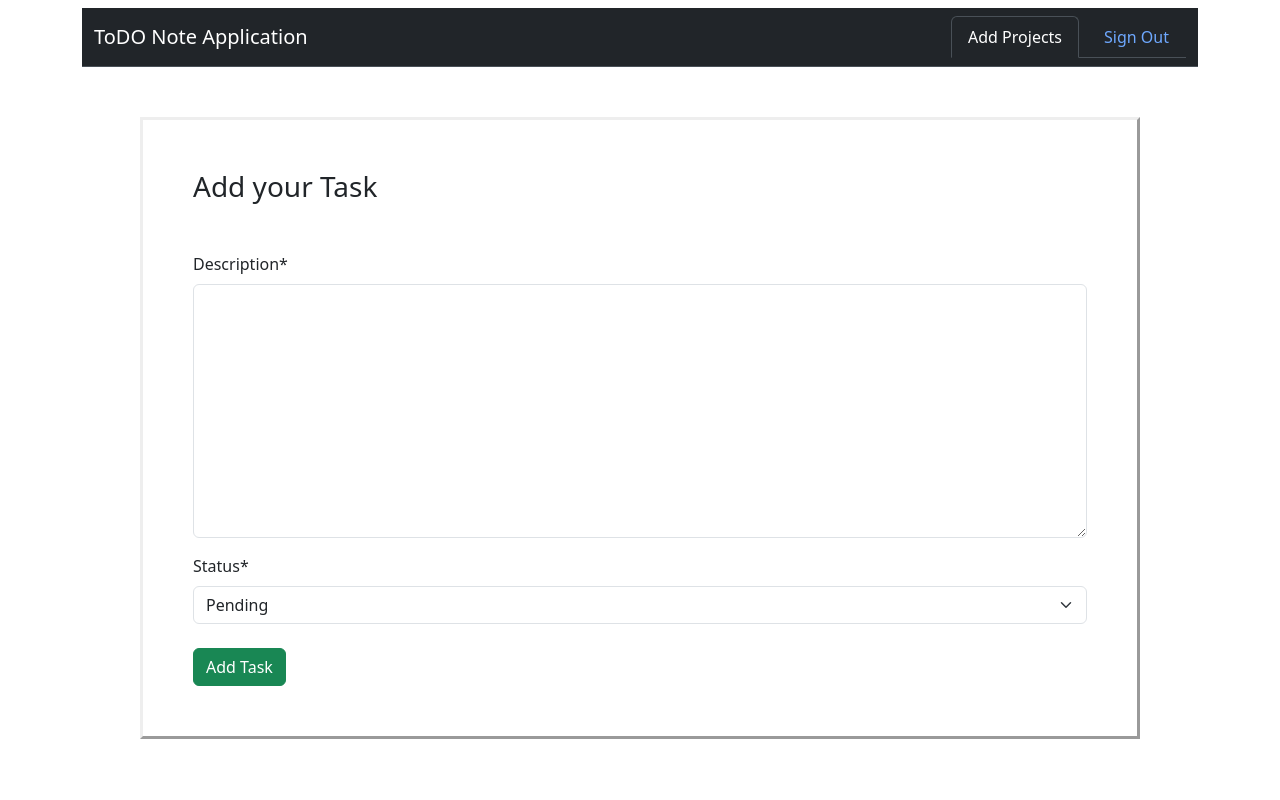
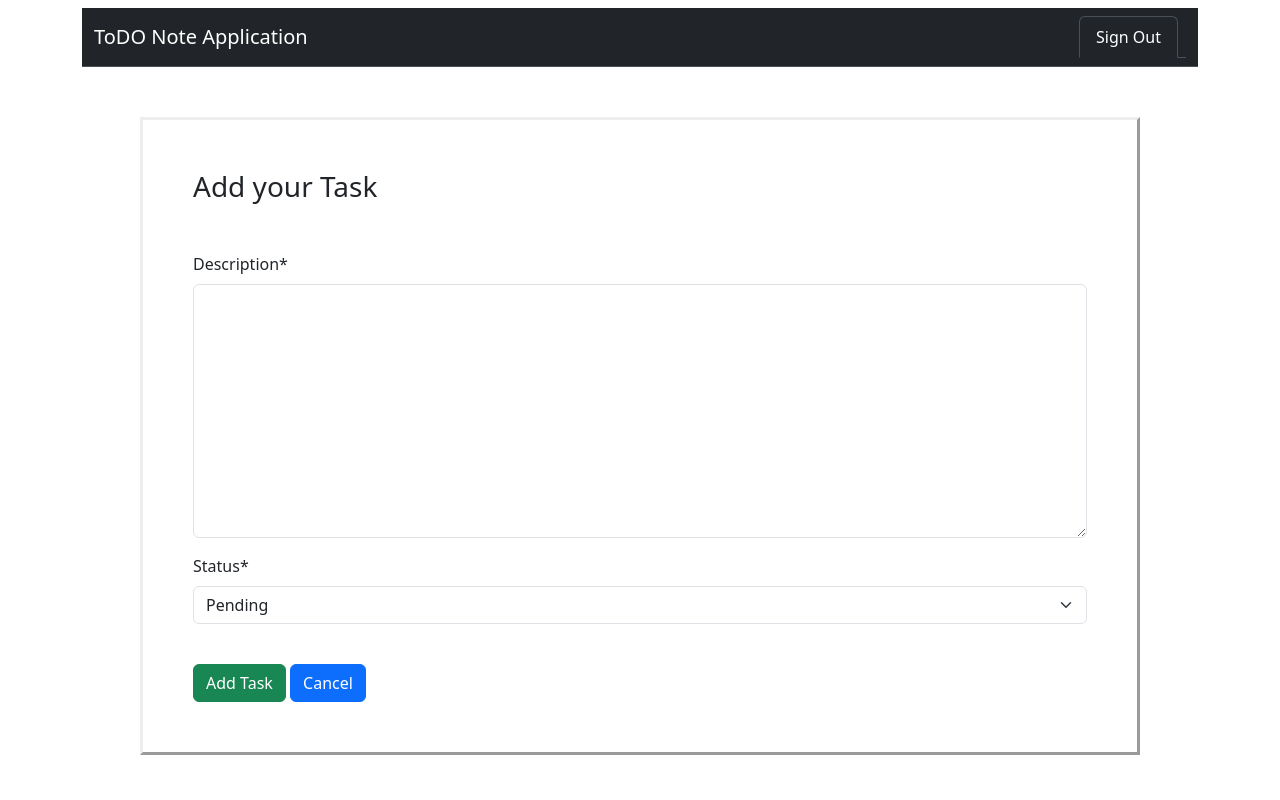
Before and after one commit to navaneethsanil/ToDo-Note-Application, a Django app: page /create-task/14 in a window 1280 px wide. Run offline with Django 5.2, Linux system fonts and the light colour scheme; a user stored in the database is signed in; some libraries are stand-ins or nearby versions.

Commit message:
UI updated and some form creation cancel function added

```diff
--- a/app/templates/app/base.html
+++ b/app/templates/app/base.html
@@ -13,35 +13,16 @@
 
 <body>
   <div class="container mt-2">
-    {% if user.is_authenticated %}
     <nav class="navbar bg-dark border-bottom border-body" data-bs-theme="dark">
       <div class="container-fluid">
         <a class="navbar-brand" href="{% url 'home' %}">ToDO Note Application</a>
         <ul class="nav nav-tabs">
           <li class="nav-item me-2">
-            <a class="nav-link active" aria-current="page" href="{% url 'create-project' %}">Add Projects</a>
-          </li>
-          <li class="nav-item">
-            <a class="nav-link" href="{% url 'sign_out' %}">Sign Out</a>
+            <a class="nav-link active" aria-current="page" href="{% url 'sign_out' %}">Sign Out</a>
           </li>
         </ul>
       </div>
     </nav>
-    {% else %}
-    <nav class="navbar bg-dark border-bottom border-body" data-bs-theme="dark">
-      <div class="container-fluid">
-        <span class="navbar-brand mb-0 h1">ToDO Note Application</span>
-        <ul class="nav justify-content-end">
-          <li class="nav-item">
-            <a class="nav-link active" aria-current="page" href="{% url 'sign_up' %}">Sign Up</a>
-          </li>
-          <li class="nav-item">
-            <a class="nav-link" aria-current="page" href="{% url 'sign_in' %}">Sign In</a>
-          </li>
-        </ul>
-      </div>
-    </nav>
-    {% endif %}
     {% block content %} {% endblock content %}
   </div>
   <script src="https://cdn.jsdelivr.net/npm/bootstrap@5.3.3/dist/js/bootstrap.bundle.min.js"
--- a/app/templates/app/project/create_project.html
+++ b/app/templates/app/project/create_project.html
@@ -6,7 +6,8 @@
     <form method="POST">
         {% csrf_token %}
         {{form|crispy}}
-        <button class="btn btn-success mt-2">Create Project</button>
+        <button class="btn btn-success mt-4">Create Project</button>
+        <a href="{% url 'home' %}" class="btn btn-primary mt-4">Cancel</a>
     </form>
 </div>
 {% endblock content %}
--- a/app/templates/app/project/projects.html
+++ b/app/templates/app/project/projects.html
@@ -33,7 +33,6 @@
             {% elif task.status == "Pending" %}
             <p>Status: <span style="color: blue; font-weight: bold;">{{task.status}}</span></p>
             {% endif %}
-
             <a href="{% url 'update-task' task.id %}" class="btn btn-sm btn-primary">Update task</a>
             <a href="{% url 'delete-task' task.id %}" class="btn btn-sm btn-danger">Delete task</a>
         </div>
--- a/app/templates/app/task/create_task.html
+++ b/app/templates/app/task/create_task.html
@@ -6,7 +6,8 @@
     <form method="POST">
         {% csrf_token %}
         {{form|crispy}}
-        <button class="btn btn-success mt-2">Add Task</button>
+        <button class="btn btn-success mt-4">Add Task</button>
+        <a href="{% url 'project-detail' project_id %}" class="btn btn-primary mt-4">Cancel</a>
     </form>
 </div>
 {% endblock content %}
--- a/app/templates/app/task/update_task.html
+++ b/app/templates/app/task/update_task.html
@@ -6,7 +6,8 @@
     <form method="POST">
         {% csrf_token %}
         {{form|crispy}}
-        <button class="btn btn-success mt-2">Update</button>
+        <button class="btn btn-success mt-4">Update</button>
+        <a href="{% url 'project-detail' previous_project_id %}" class="btn btn-primary mt-4">Cancel</a>
     </form>
 </div>
 {% endblock content %}
--- a/app/views.py
+++ b/app/views.py
@@ -1,4 +1,6 @@
 from typing import Any
+from urllib import request
+from urllib.parse import urlparse
 from django.db.models.query import QuerySet
 from django.http import JsonResponse
 from django.shortcuts import get_object_or_404, redirect
@@ -10,7 +12,7 @@ from django.views.generic import (ListView,
                                   DeleteView)
 from . models import Task, Project
 from django.contrib.auth.mixins import LoginRequiredMixin, UserPassesTestMixin
-from django.urls import reverse
+from django.urls import resolve, reverse
 from django.contrib import messages
 from . utils import export_all_projects_to_gist_and_local
 
@@ -103,6 +105,15 @@ class TaskCreateView(LoginRequiredMixin, CreateView):
         return reverse("project-detail", kwargs={"pk": self.object.project.pk})
 
 
+    def get_context_data(self, **kwargs):
+        context = super().get_context_data(**kwargs)
+        project_id = self.kwargs.get("pk")
+        # Add the project title to the context
+        context['project_id'] = project_id
+
+        return context
+
+
 
 class TaskUpdateView(LoginRequiredMixin, UserPassesTestMixin, UpdateView):
     model = Task
@@ -119,8 +130,32 @@ class TaskUpdateView(LoginRequiredMixin, UserPassesTestMixin, UpdateView):
         messages.success(self.request, "Task updated successfully!")
         return super().form_valid(form)
 
+
     def get_success_url(self):
         return reverse("project-detail", kwargs={"pk": self.object.project.pk})
+
+
+    def get_context_data(self, **kwargs):
+        context = super().get_context_data(**kwargs)
+        project_id = self.kwargs.get("pk")
+        context['project_id'] = project_id
+
+        # Get the previous URL
+        previous_url = self.request.META.get('HTTP_REFERER')
+
+        if previous_url:
+            # Parse the previous URL path
+            previous_path = urlparse(previous_url).path
+
+            # Resolve the URL path to view name and extract pk if available
+            match = resolve(previous_path)
+            previous_pk = match.kwargs.get("pk")
+
+            # Add the previous pk to the context if it exists
+            if previous_pk:
+                context['previous_project_id'] = previous_pk
+
+        return context
 
 
 
@@ -146,12 +181,6 @@ class TaskDeleteView(LoginRequiredMixin, UserPassesTestMixin, DeleteView):
 
 
 
-
-
-
-
-
-
 def export_to_gist(request, pk):
     gist_url = export_all_projects_to_gist_and_local(pk)
     messages.success(request, "Project summary has been successfully saved both locally and to GitHub Gist.")
--- a/user/templates/user/base.html
+++ b/user/templates/user/base.html
@@ -16,12 +16,12 @@
     <nav class="navbar bg-dark border-bottom border-body" data-bs-theme="dark">
       <div class="container-fluid">
         <span class="navbar-brand mb-0 h1">ToDO Note Application</span>
-        <ul class="nav justify-content-end">
+        <ul class="nav nav-tabs">
           <li class="nav-item">
-            <a class="nav-link active" aria-current="page" href="{% url 'sign_up' %}">Sign Up</a>
+            <a class="nav-link active me-2" aria-current="page" href="{% url 'sign_up' %}">Sign Up</a>
           </li>
           <li class="nav-item">
-            <a class="nav-link" aria-current="page" href="{% url 'sign_in' %}">Sign In</a>
+            <a class="nav-link active" aria-current="page" href="{% url 'sign_in' %}">Sign In</a>
           </li>
         </ul>
       </div>
```
Also changed, not shown: app/templates/app/home.html (+8 -2 lines), db.sqlite3.
